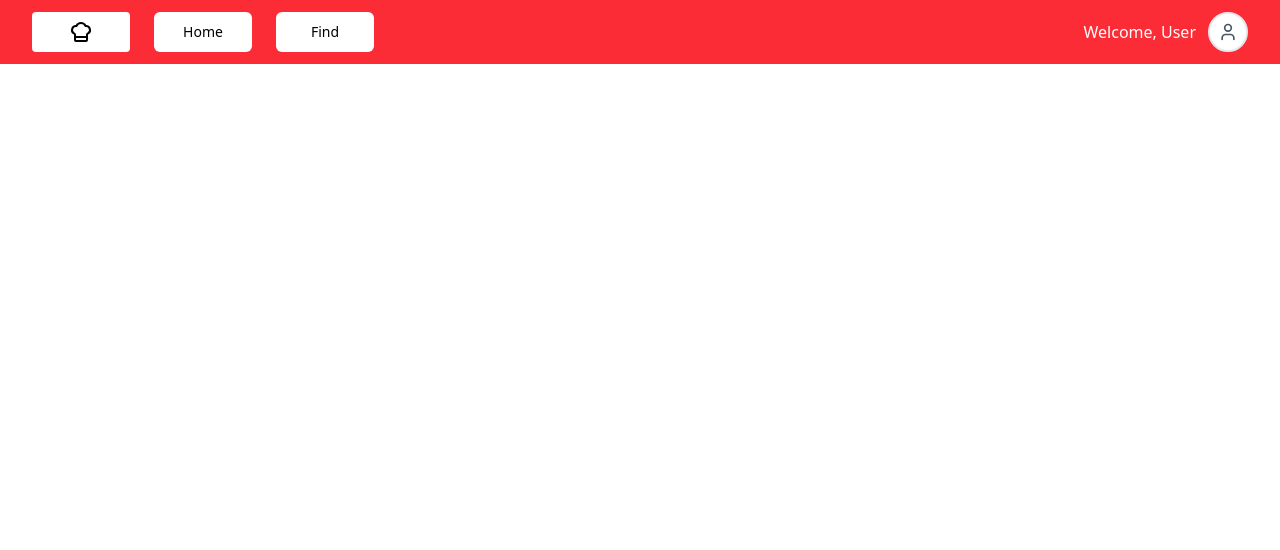
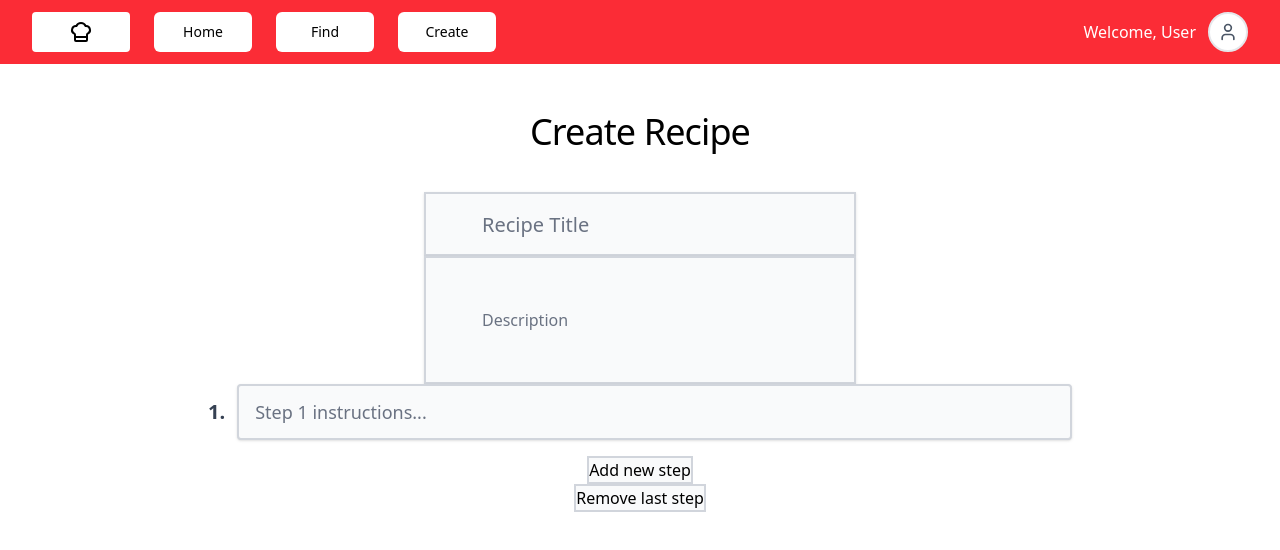
Before and after one commit to ak2466/CS312-Final-Project, a React (Vite) app in the folder my-react-app/: page /create in a window 1280 px wide. Shown: the top 550 px of the page. Built offline with nearby package versions, Linux system fonts and the light colour scheme.

Commit message:
Started working on create view

```diff
--- a/my-react-app/src/App.jsx
+++ b/my-react-app/src/App.jsx
@@ -1,6 +1,7 @@
 import { useState } from 'react'
 import HomeView from './pages/HomeView'
 import FindView from './pages/FindView'
+import CreateView from './pages/CreateView'
 import NavBar from './components/NavBar'
 import RecipeView from './pages/RecipeView';
 import { BrowserRouter, Routes, Route } from 'react-router-dom';
@@ -15,6 +16,7 @@ function App() {
           <Routes>
             <Route path="/" element={<HomeView />} />
             <Route path="/find" element={<FindView />} />
+            <Route path="/create" element={<CreateView />} />
             <Route path="/recipe/:id" element={<RecipeView />} />
           </Routes>
         </main>
--- a/my-react-app/src/components/NavBar.jsx
+++ b/my-react-app/src/components/NavBar.jsx
@@ -11,7 +11,8 @@ function NavBar(props) {
 
   const pages = [
     { label: "Home", path: "/" },
-    { label: "Find", path: "/find" }
+    { label: "Find", path: "/find" },
+    { label: "Create", path: "/create" }
   ];
 
   return (
--- /dev/null
+++ b/my-react-app/src/pages/CreateView.jsx
@@ -0,0 +1,110 @@
+import React, { useState, useEffect } from 'react';
+import RecipeCard from '../components/RecipeCard';
+import { Search } from 'lucide-react';
+import { Link } from "react-router-dom";
+
+const HomeView = () => {
+
+  const [recipeTitle, setRecipeTitle] = useState('');
+  const [recipeDescription, setRecipeDescription] = useState('');
+  const [steps, setSteps] = useState(['']);
+
+  const handleTitleChange = (event) => {
+    setRecipeTitle(event.target.value);
+  };
+
+    const handleDescriptionChange = (event) => {
+    setRecipeDescription(event.target.value);
+  };
+
+  const handleAddStep = () => {
+    setSteps([...steps, '']);
+  }
+
+  const handleRemoveStep = () => {
+    if(steps.length > 1) {
+        setSteps(steps.slice(0, -1));
+    }
+  }
+
+  const handleStepChange = (index, value) => {
+    const newSteps = steps.map((step, i) => {
+
+    // If the index matches the step being edited, return the new value
+      if (i === index) {
+        return value;
+      }
+    // Otherwise, return the original step value
+      return step;
+
+    })
+
+    // Update the state with the new array
+    setSteps(newSteps);
+
+  }
+
+
+  return (
+    <>
+      <div className="flex-1 bg-center bg-cover">
+        <section className="py-12 px-4 max-w-4xl mx-auto flex flex-col items-center">
+          <h1 className="text-4xl font-normal mb-10 text-center tracking-tight">Create Recipe</h1>
+
+        <input
+            type="text"
+            placeholder="Recipe Title"
+            className="w-1/2 h-16 pl-14 pr-6 border-2 border-gray-300 bg-gray-50 text-xl placeholder-gray-500 focus:outline-none focus:border-gray-500 focus:ring-0 shadow-sm transition-all"
+            value={recipeTitle}
+            onChange={handleTitleChange}
+        />
+
+        <input
+            type="text"
+            placeholder="Description"
+            className="w-1/2 h-32 pl-14 pr-6 border-2 border-gray-300 bg-gray-50 text-m placeholder-gray-500 focus:outline-none focus:border-gray-500 focus:ring-0 shadow-sm transition-all"
+            value={recipeDescription}
+            onChange={handleDescriptionChange}
+        />
+
+        {steps.map((step, index) => (
+            <div key={index} className="w-full mb-4 flex items-center">
+            {/* Step number label */}
+            <span className="text-xl font-bold mr-3 text-gray-700">{index + 1}.</span>
+
+            <input
+                type="text"
+                placeholder={`Step ${index + 1} instructions...`}
+                // Bind the input's value to the specific step in the array
+                value={step}
+                // Use the index to know which step in the array to update
+                onChange={(e) => handleStepChange(index, e.target.value)}
+                className="flex-grow h-14 pl-4 pr-6 rounded border-2 border-gray-300 bg-gray-50 text-lg placeholder-gray-500 focus:outline-none focus:border-gray-500 focus:ring-0 shadow-sm transition-all"
+            />
+            </div>
+        ))}
+
+        <button
+            type="button"
+            className="border-2 border-gray-300 bg-gray-50"
+            onClick={handleAddStep}
+        >
+            Add new step
+        </button>
+
+        <button
+            type="button"
+            className="border-2 border-gray-300 bg-gray-50"
+            onClick={handleRemoveStep}
+        >
+            Remove last step
+        </button>
+
+        </section>
+      </div>
+
+    </>
+  );
+}
+
+export default HomeView;
```
